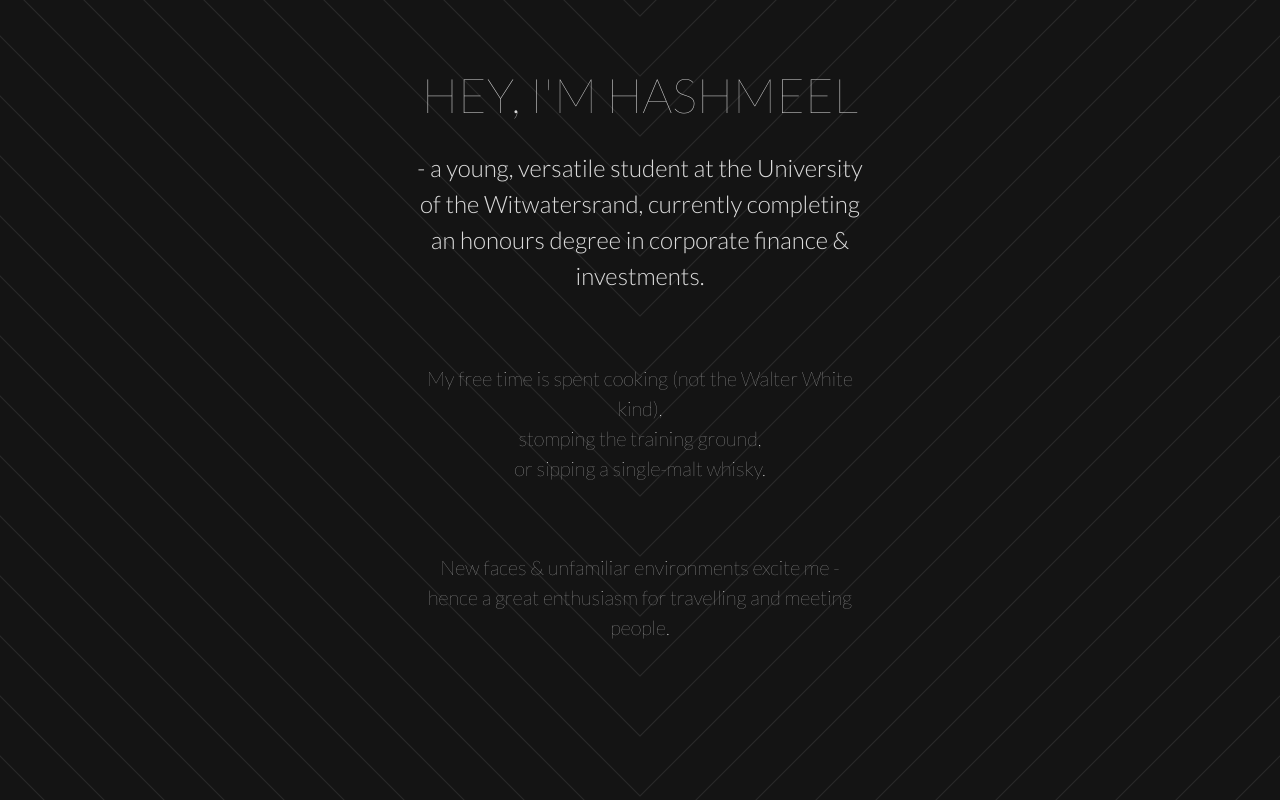
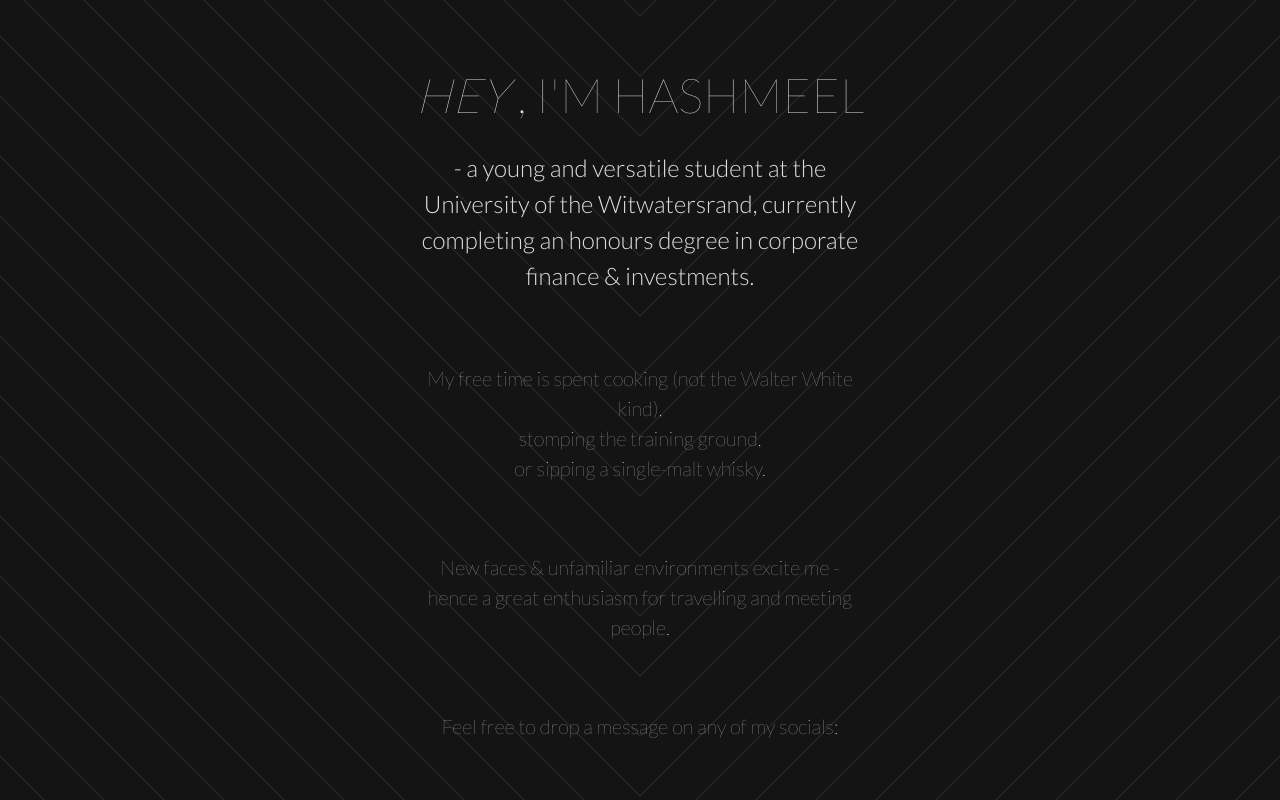
Before and after one commit to hashsuka/hashsuka.github.io, a plain HTML site: page index.html in a window 1280 px wide. Drawn offline with Linux system fonts and the light colour scheme.

Commit message:
Update index.html

```diff
--- a/index.html
+++ b/index.html
@@ -14,9 +14,9 @@
       <h1>
         <div style='margin-bottom:20px;'>
 		<center>
-			<u>
-			Hey, I'm Hashmeel
-			</u>
+
+			<i> Hey </i>, I'm Hashmeel
+
 		</center>
         </div>
 		<div class="stage">
@@ -26,7 +26,7 @@
 
       <h2 style='clear:both' class="subhead">
 	<center>
-        - a young, versatile student at the University of the Witwatersrand, currently completing an honours degree in corporate finance & investments.
+        - a young and versatile student at the University of the Witwatersrand, currently completing an honours degree in corporate finance & investments.
      	</center>
      </h2>
 
@@ -47,6 +47,18 @@
 		</center>
 	</h3>
 
+<br>
+<br>
+
+	<h3>
+		<center>
+		Feel free to drop a message on any of my socials:
+		</center>
+	</h3>
+
+	<footer><a href="instagram.com/hashsuka" target ="_blank">
+		<i class = "fab fa-instagram" aria-hidden="true">
+	</i></a></footer>
 
 
   </div>
```
